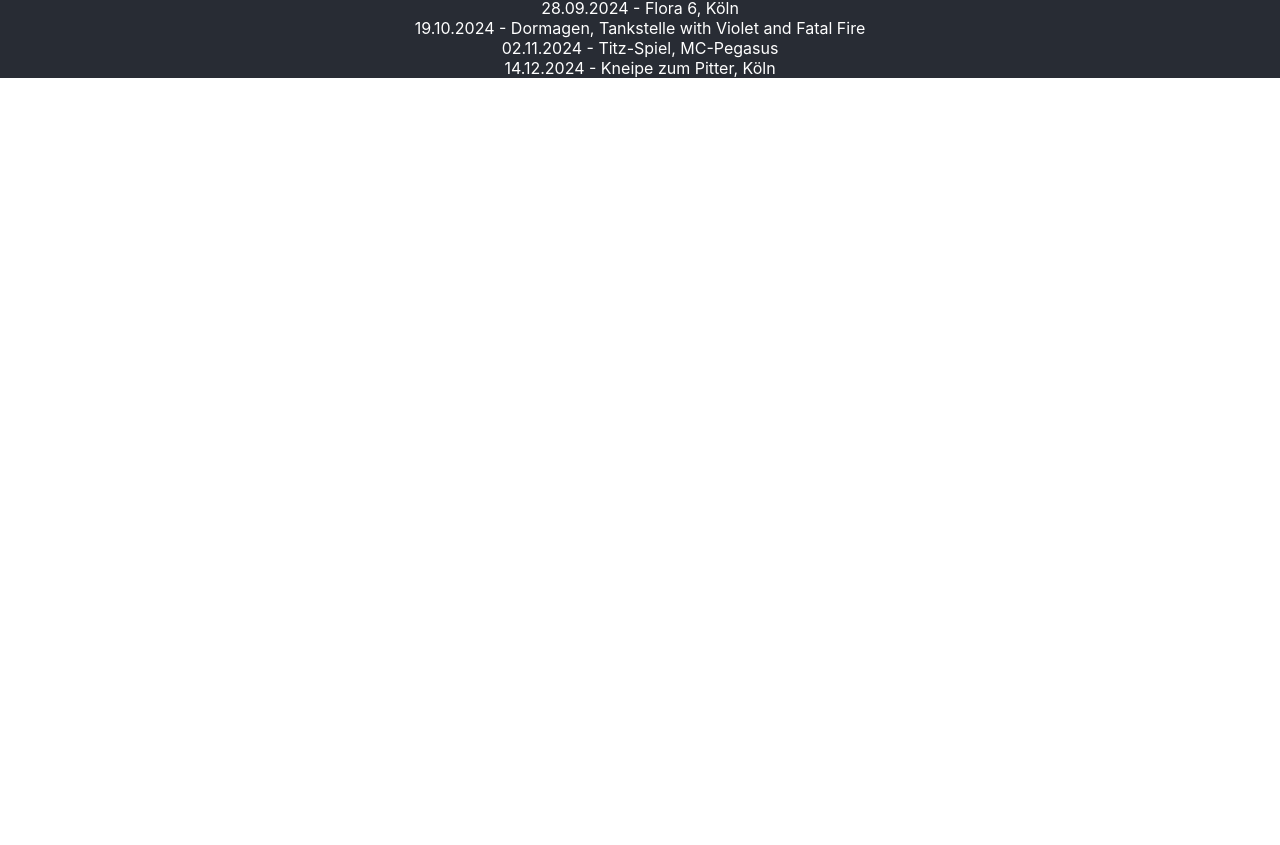
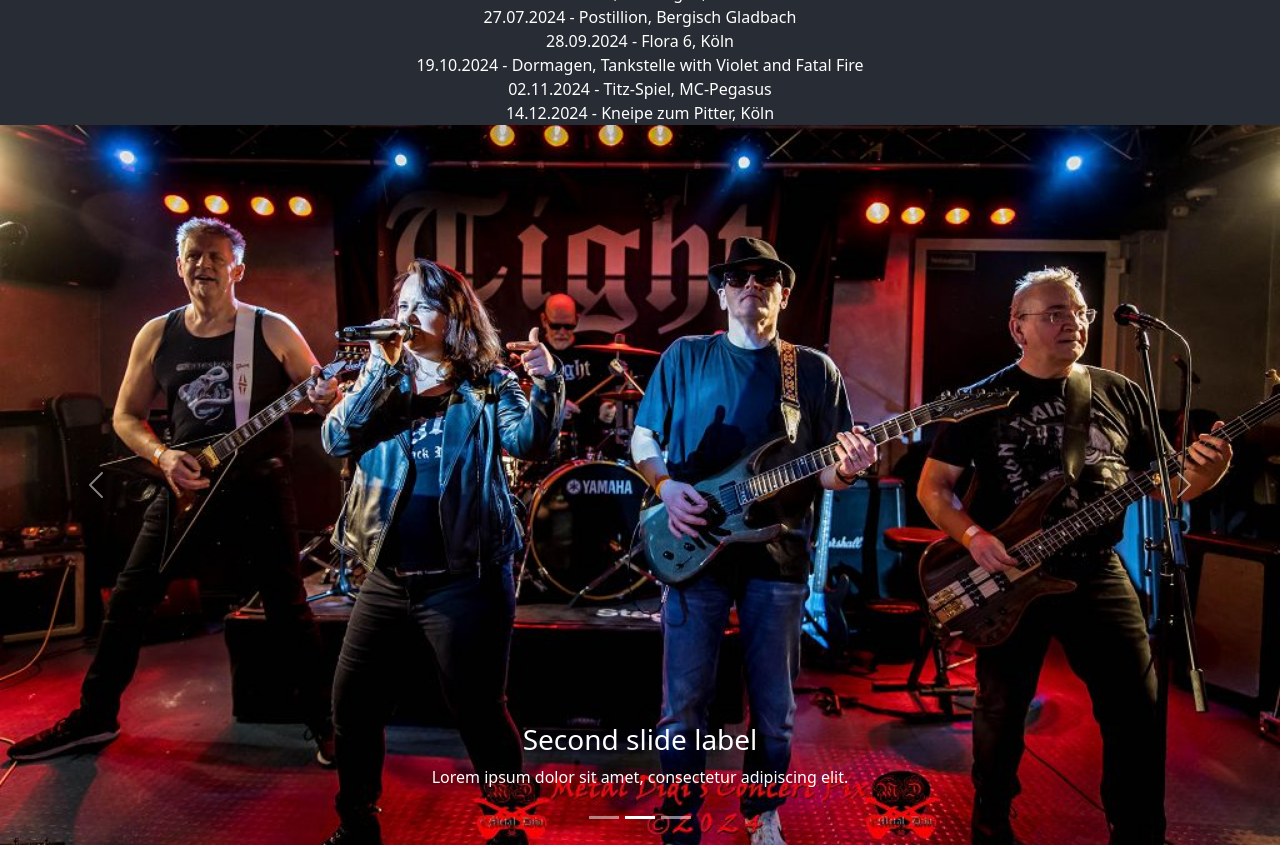
Before and after one commit to M1roel/tight-rock, a React (Create React App) app: page / in a window 1280 px wide. Shown: the part 900-1745 px from the top of the page. Before the commit the page ends 978 px from the top, so only its background shows below. Built offline with nearby package versions, Linux system fonts and the light colour scheme.

Commit message:
Carousel mit React-Bootstrap hinzugefügt

```diff
--- a/package.json
+++ b/package.json
@@ -6,7 +6,9 @@
     "@testing-library/jest-dom": "^5.17.0",
     "@testing-library/react": "^13.4.0",
     "@testing-library/user-event": "^13.5.0",
+    "bootstrap": "^5.3.3",
     "react": "^18.2.0",
+    "react-bootstrap": "^2.10.2",
     "react-dom": "^18.2.0",
     "react-scripts": "5.0.1",
     "serve": "^14.2.3",
--- a/src/components/Body.js
+++ b/src/components/Body.js
@@ -1,3 +1,5 @@
+import ControlledCarousel from "./ControlledCarousel";
+
 function Body() {
   const tourYear = new Date().getFullYear();
 
@@ -18,6 +20,7 @@ function Body() {
           <li>14.12.2024 - Kneipe zum Pitter, Köln</li>
         </ul>
       </div>
+      <ControlledCarousel />
     </div>
   );
 }
--- /dev/null
+++ b/src/components/ControlledCarousel.js
@@ -0,0 +1,41 @@
+import { useState } from 'react';
+import Carousel from 'react-bootstrap/Carousel';
+import bandfoto_01 from './bandfoto_01.jpg';
+
+function ControlledCarousel() {
+  const [index, setIndex] = useState(0);
+
+  const handleSelect = (selectedIndex) => {
+    setIndex(selectedIndex);
+  };
+
+  return (
+    <Carousel activeIndex={index} onSelect={handleSelect}>
+      <Carousel.Item>
+      <img src={bandfoto_01} alt="First slide" className="d-block w-100" />
+        <Carousel.Caption>
+          <h3>First slide label</h3>
+          <p>Nulla vitae elit libero, a pharetra augue mollis interdum.</p>
+        </Carousel.Caption>
+      </Carousel.Item>
+      <Carousel.Item>
+      <img src={bandfoto_01} alt="Second slide" className="d-block w-100" />
+        <Carousel.Caption>
+          <h3>Second slide label</h3>
+          <p>Lorem ipsum dolor sit amet, consectetur adipiscing elit.</p>
+        </Carousel.Caption>
+      </Carousel.Item>
+      <Carousel.Item>
+      <img src={bandfoto_01} alt="Third slide" className="d-block w-100" />
+        <Carousel.Caption>
+          <h3>Third slide label</h3>
+          <p>
+            Praesent commodo cursus magna, vel scelerisque nisl consectetur.
+          </p>
+        </Carousel.Caption>
+      </Carousel.Item>
+    </Carousel>
+  );
+}
+
+export default ControlledCarousel;
--- a/src/index.js
+++ b/src/index.js
@@ -3,6 +3,9 @@ import ReactDOM from 'react-dom/client';
 import './index.css';
 import App from './App';
 import reportWebVitals from './reportWebVitals';
+
+
+import 'bootstrap/dist/css/bootstrap.min.css';
 
 const root = ReactDOM.createRoot(document.getElementById('root'));
 root.render(
```
Also changed, not shown: src/components/bandfoto_01.jpg (added), 1 other file (tests, documents, lock files or other folders).
